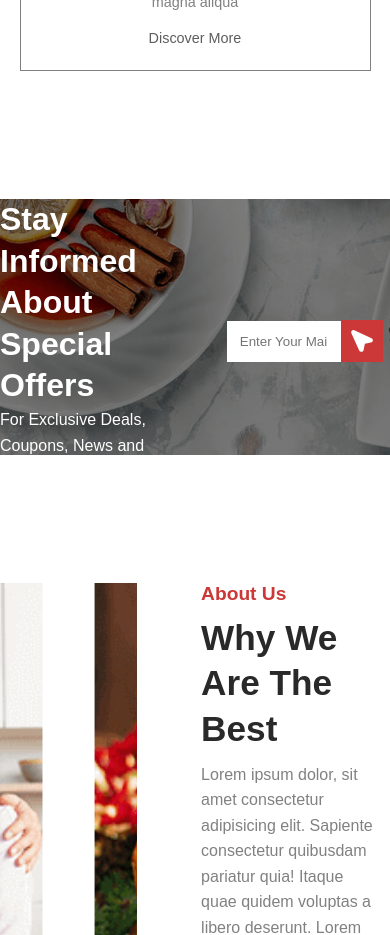
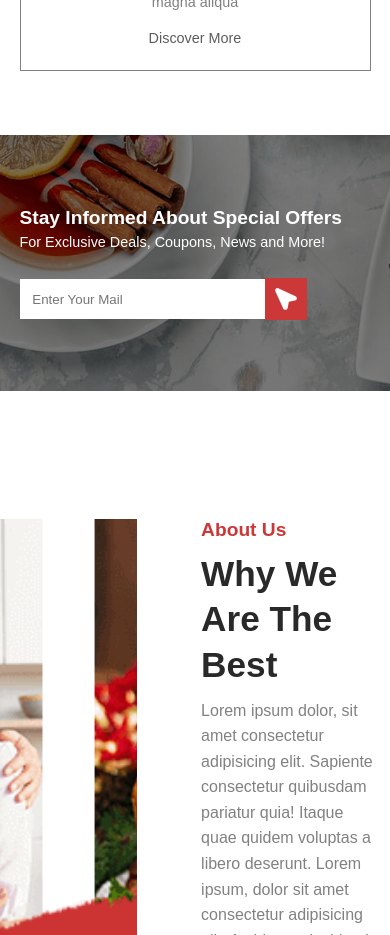
Before and after one commit to aavash-ww/cafeu, a Vue app: page / in a window 390 px wide. Shown: the part 2120-3055 px from the top of the page. Built offline with nearby package versions, Linux system fonts and the light colour scheme; a web font is replaced by a local one.

Commit message:
spacial card responsive

```diff
--- a/src/assets/styles/abstracts/_mediaqueries.scss
+++ b/src/assets/styles/abstracts/_mediaqueries.scss
@@ -14,7 +14,7 @@
     @content;
   }
 }
-@mixin lg {
+@mixin xl {
   @media screen and (max-width: 1000px) {
     @content;
   }
--- a/src/assets/styles/components/_discovercard.scss
+++ b/src/assets/styles/components/_discovercard.scss
@@ -1,12 +1,11 @@
 .discover-container {
   padding-bottom: 4rem;
   padding-top: 4rem;
-
   display: flex;
   justify-content: center;
   .discover-wrapper {
     @extend %container;
-    @include lg {
+    @include xl {
       max-width: 90%;
     }
     height: 100%;
--- a/src/assets/styles/components/_hero.scss
+++ b/src/assets/styles/components/_hero.scss
@@ -11,19 +11,19 @@
       gap: 2rem;
       @extend %container;
 
-      @include lg {
+      @include xl {
         flex-wrap: wrap;
         max-width: 90%;
       }
       .hero-content {
-        @include lg {
+        @include xl {
           margin-bottom: 1rem;
         }
         flex: 50%;
         @extend %flex-column;
         gap: 2rem;
         .text-content {
-          @include lg {
+          @include xl {
             text-align: center;
           }
           @extend %flex-column;
--- a/src/assets/styles/layouts/_specialoffers.scss
+++ b/src/assets/styles/layouts/_specialoffers.scss
@@ -6,7 +6,9 @@
   background-size: cover;
   width: 100%;
   height: 16rem;
-  margin-top: 4rem;
+  display: flex;
+  align-items: center;
+  // margin-top: 4rem;
   // padding-top: 4rem;
 
   &::before {
@@ -22,24 +24,41 @@
 
   .special-offer-wrapper {
     display: flex;
+    @include md {
+      flex-wrap: wrap;
+      gap: 1.5rem;
+    }
     align-items: center;
     gap: 4rem;
-    // padding: 4rem 0;
+    z-index: 2;
+    @extend %container;
+    @include lg {
+      max-width: 90%;
+    }
+
 
     .special-offer-text-content {
-      flex: 1;
+      flex: 1 1 50%;
       z-index: 2;
       h3 {
         font-size: 2rem;
         color: white;
+        @include xl {
+          font-size: 1.5rem;
+        }
+        @include sm {
+          font-size: 1.2rem;
+        }
       }
-      p{
+      p {
         color: white;
+        @include xl {
+          font-size: 0.9rem;
+        }
       }
     }
     .special-offer-mail {
-
-      flex: 1;
+      flex: 1 1 50%;
       display: flex;
       align-items: center;
       gap: 0;
@@ -48,7 +67,6 @@
         width: 70%;
       }
       .special-offer-submit-icon {
-
         width: 42px;
         height: 42px;
         padding: 8px;
--- a/src/pages/Homepage.vue
+++ b/src/pages/Homepage.vue
@@ -10,7 +10,7 @@
         </section>
         <!-- Special Offers -->
         <section class="special-offers-container">
-            <div class="special-offer-wrapper container">
+            <div class="special-offer-wrapper">
                 <div class="special-offer-text-content">
                     <h3>Stay Informed About Special Offers</h3>
                     <p>For Exclusive Deals, Coupons, News and More!</p>
--- a/src/sass/index.css
+++ b/src/sass/index.css
@@ -52,7 +52,7 @@
   background-color: #fff;
 }
 
-.discover-container .discover-wrapper, .hero-section .hero-wrapper .hero-container, .header .header-wrapper {
+.discover-container .discover-wrapper, .hero-section .hero-wrapper .hero-container, .special-offers-container .special-offer-wrapper, .header .header-wrapper {
   width: 100%;
   max-width: 80%;
   margin: 0 auto;
@@ -140,7 +140,7 @@ input[type=text] {
   justify-content: space-between;
   color: #606060;
 }
-@media screen and (max-width: 1000px) {
+@media screen and (max-width: 632px) {
   .header .header-wrapper {
     width: 100%;
     max-width: 90%;
@@ -388,7 +388,8 @@ input[type=text] {
   background-size: cover;
   width: 100%;
   height: 16rem;
-  margin-top: 4rem;
+  display: flex;
+  align-items: center;
 }
 .special-offers-container::before {
   content: "";
@@ -404,20 +405,47 @@ input[type=text] {
   display: flex;
   align-items: center;
   gap: 4rem;
+  z-index: 2;
+}
+@media screen and (max-width: 768px) {
+  .special-offers-container .special-offer-wrapper {
+    flex-wrap: wrap;
+    gap: 1.5rem;
+  }
+}
+@media screen and (max-width: 632px) {
+  .special-offers-container .special-offer-wrapper {
+    max-width: 90%;
+  }
 }
 .special-offers-container .special-offer-wrapper .special-offer-text-content {
-  flex: 1;
+  flex: 1 1 50%;
   z-index: 2;
 }
 .special-offers-container .special-offer-wrapper .special-offer-text-content h3 {
   font-size: 2rem;
   color: white;
 }
+@media screen and (max-width: 1000px) {
+  .special-offers-container .special-offer-wrapper .special-offer-text-content h3 {
+    font-size: 1.5rem;
+  }
+}
+@media screen and (max-width: 460px) {
+  .special-offers-container .special-offer-wrapper .special-offer-text-content h3 {
+    font-size: 1.2rem;
+  }
+}
 .special-offers-container .special-offer-wrapper .special-offer-text-content p {
   color: white;
 }
+@media screen and (max-width: 1000px) {
+  .special-offers-container .special-offer-wrapper .special-offer-text-content p {
+    font-size: 0.9rem;
+  }
+}
 .special-offers-container .special-offer-wrapper .special-offer-mail {
-  flex: 1;
+  flex: 1 1 50%;
   display: flex;
   align-items: center;
   gap: 0;
```
Also changed, not shown: 1 other file (tests, documents, lock files or other folders).
